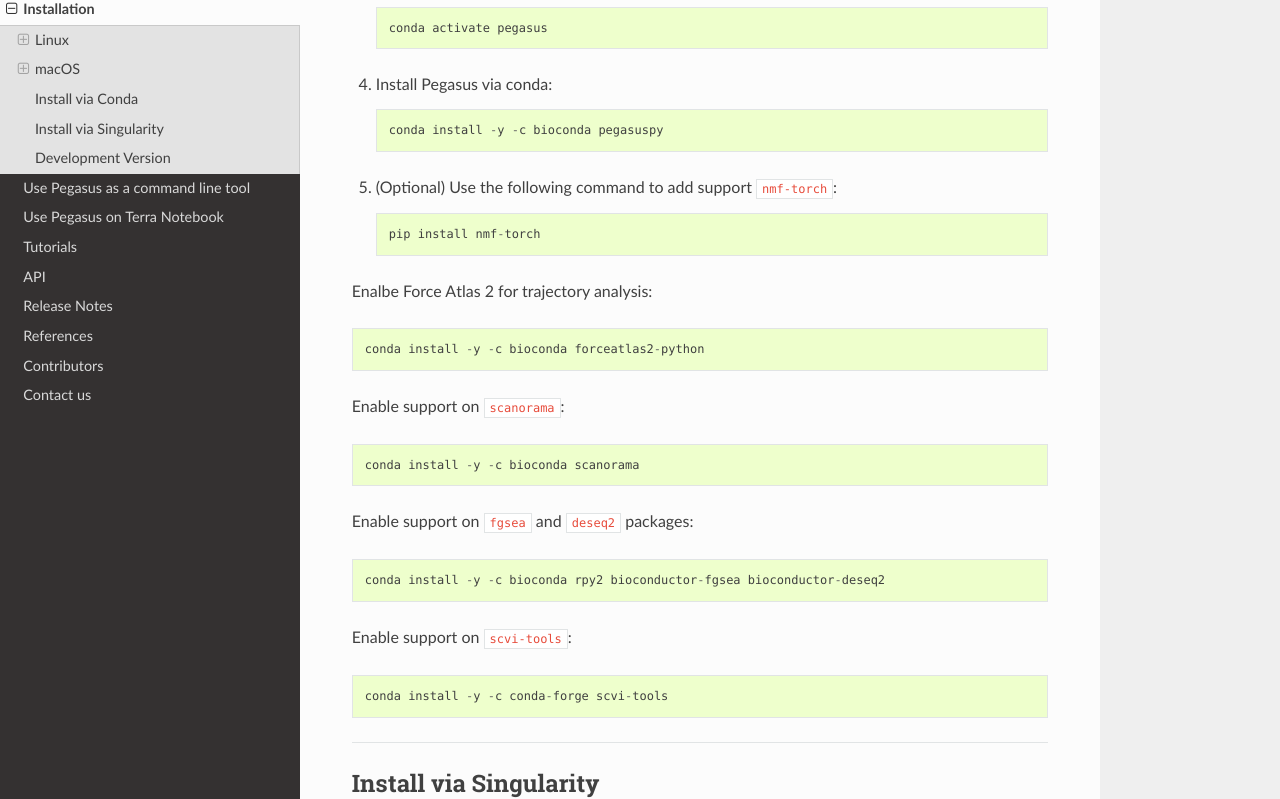
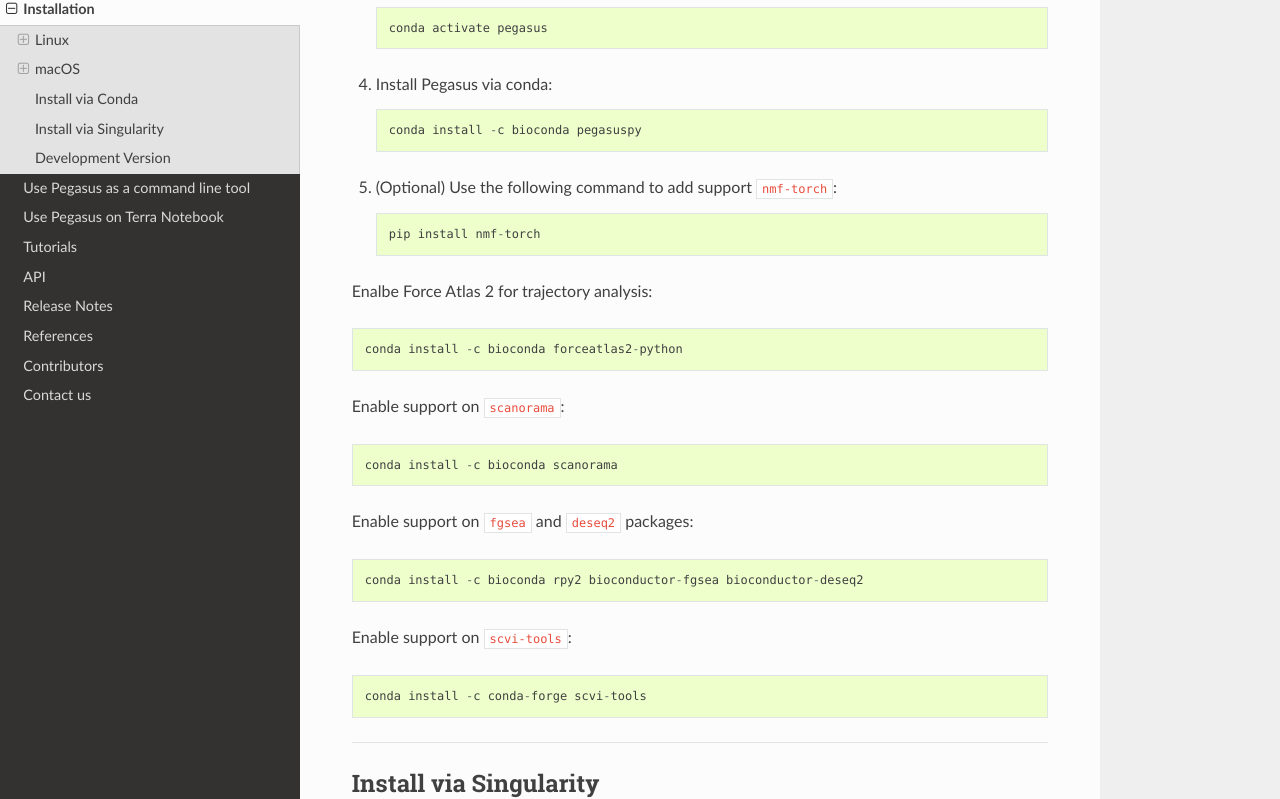
Before and after one commit to lilab-bcb/pegasus, a Sphinx documentation site: the page built from docs/installation.rst, in a window 1280 px wide and 1400 px high, scrolled down 7160 px. Shown: the part 137-936 px from the top of the window. Built offline with Sphinx 7.4.7 and the Read the Docs theme 2.0.0, drawn with Linux system fonts in a browser that asks for light colours; formulas are drawn with MathJax 3.

Commit message:
remove -y option

```diff
--- a/docs/installation.rst
+++ b/docs/installation.rst
@@ -274,7 +274,7 @@
 
 4. Install Pegasus via conda::
 
-	conda install -y -c bioconda pegasuspy
+	conda install -c bioconda pegasuspy
 
 5. (Optional) Use the following command to add support ``nmf-torch``::
 
@@ -282,19 +282,19 @@
 
 Enalbe Force Atlas 2 for trajectory analysis::
 
-	conda install -y -c bioconda forceatlas2-python
+	conda install -c bioconda forceatlas2-python
 
 Enable support on ``scanorama``::
 
-	conda install -y -c bioconda scanorama
+	conda install -c bioconda scanorama
 
 Enable support on ``fgsea`` and ``deseq2`` packages::
 
-	conda install -y -c bioconda rpy2 bioconductor-fgsea bioconductor-deseq2
+	conda install -c bioconda rpy2 bioconductor-fgsea bioconductor-deseq2
 
 Enable support on ``scvi-tools``::
 
-	conda install -y -c conda-forge scvi-tools
+	conda install -c conda-forge scvi-tools
 
 --------------------------
 
```
